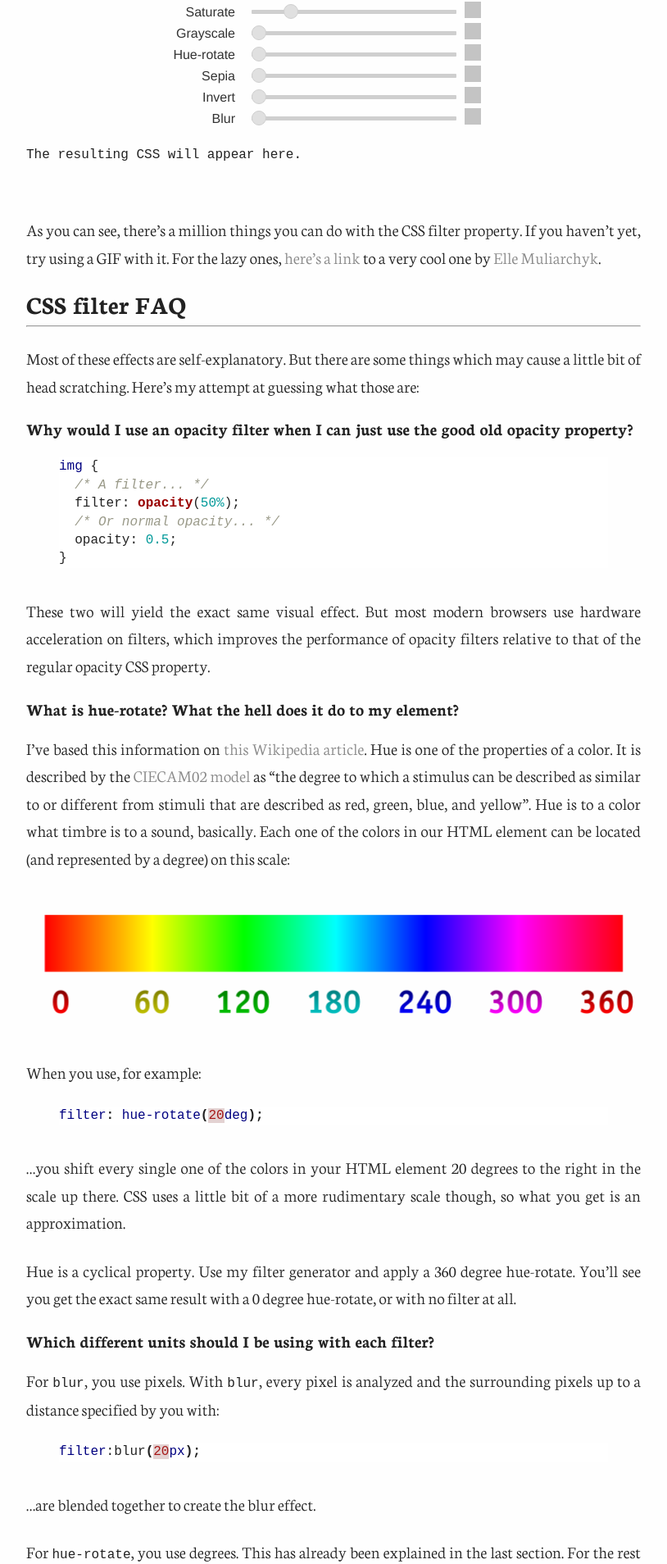
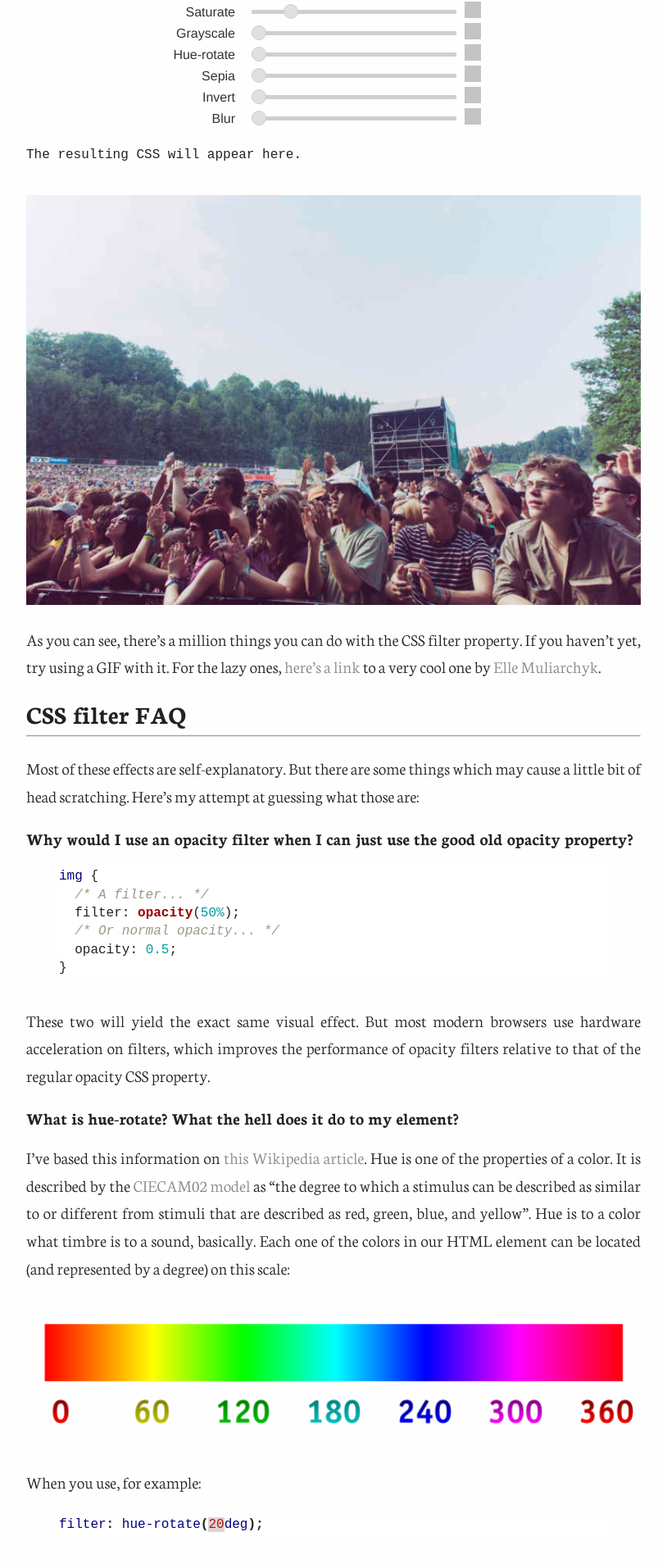
Before and after one commit to fnune/fnune.github.io, a Jekyll site: the page built from _posts/2016-04-16-guide-to-css-filters.markdown, in a window 1280 px wide. Shown: the part 1345-3253 px from the top of the page at 82% size, without its empty margins (233-1047 px from the left). Built offline with Jekyll 4.4.1, drawn with Linux system fonts in a browser that asks for light colours; comment, search, counter and statistics services are not loaded.

Commit message:
Fix old image src attributes from WP migration

```diff
--- a/_includes/filters.html
+++ b/_includes/filters.html
@@ -110,7 +110,7 @@
         background-position:center center;
         background-repeat:no-repeat;
         background-size:20px 20px;
-        background-image:url(http://brainlessdeveloper.com/wp-content/uploads/2016/04/trash-a.png);
+        background-image:url(http://brainlessdeveloper.com/img/guide-filters/trash-a.png);
         display:inline-block;
       }
       .playgroundWrapper a.adder {
@@ -122,7 +122,7 @@
         background-position:center center;
         background-repeat:no-repeat;
         background-size:20px 20px;
-        background-image:url(http://brainlessdeveloper.com/wp-content/uploads/2016/04/plus-circled.png);
+        background-image:url(http://brainlessdeveloper.com/img/guide-filters/plus-circled.png);
         display:inline-block;
       }
       .playgroundWrapper input {
@@ -208,7 +208,7 @@
     <pre id="resultCss"><code class="language-css">The resulting CSS will appear here.</code></pre>
     <div id="imgWrap" class="imgWrap post-image">
       <div class="imgBorder">
-        <img src="http://brainlessdeveloper.com/wp-content/uploads/2016/04/cssfilters.jpg" alt="" id="victimImage">
+        <img src="http://brainlessdeveloper.com/img/guide-filters/cssfilters.jpg" alt="" id="victimImage">
       </div>
     </div>
 
```
